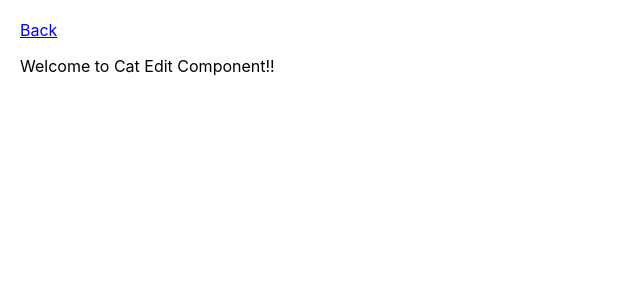
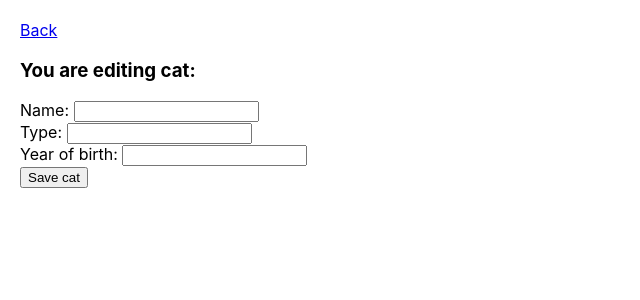
Before and after one commit to RichardHull1966/AnimalsReact, a React (Create React App) app: page /cats/edit/1 in a window 1280 px wide. Shown: the top 300 px of the page, without its empty margins (0-640 px from the left). Built offline with nearby package versions, Linux system fonts and the light colour scheme; no server answers.

Commit message:
form working

```diff
--- a/src/components/cats/cats.component.js
+++ b/src/components/cats/cats.component.js
@@ -24,8 +24,9 @@ export default class Cats extends Component {
                 console.log(error);
             });
     }
-    onEdit = () => {
-        this.setState({referrer: '/cats/edit'})
+    onEdit = (number) => {
+        console.log(number);
+        this.setState({referrer: `/cats/edit/${number}`})
     };
     render() {
         const { referrer, error, isCatsLoaded, cats } = this.state;
@@ -46,7 +47,7 @@ export default class Cats extends Component {
                     <ul>
                         {cats.map(cat => (
                             <li key={cat.id}>
-                                Name: {cat.name} Type: {cat.type}, Year of birth: {cat.yearOfBirth} - <button onClick={this.onEdit}>Edit</button> <button>Delete</button>
+                                Name: {cat.name} Type: {cat.type}, Year of birth: {cat.yearOfBirth} - <button onClick={() => this.onEdit(cat.id)}>Edit</button> <button>Delete</button>
                             </li>
                         ))}
                     </ul>
--- a/src/components/cats/edit.component.js
+++ b/src/components/cats/edit.component.js
@@ -1,12 +1,70 @@
 import React, { Component } from 'react';
 import { Link } from "react-router-dom";
+import axios from "axios";
 
 export default class CatEdit extends Component {
+    constructor(props) {
+        super(props);
+        this.state = {
+            error: null,
+            isCatLoaded: false,
+            referrer: null,
+            cat: {
+                id: 0,
+                name: '',
+                type: '',
+                yearOfBirth: '',
+            }
+        };
+        this.handleChange = this.handleChange.bind(this);
+        this.handleSubmit = this.handleSubmit.bind(this);
+    }
+    componentDidMount() {
+        const { params } = this.props.match;
+        axios.get(`https://localhost:5001/api/cats/${ params.id }`)
+            .then((result) => {
+                this.setState({
+                    isCatLoaded: true,
+                    cat: result.data
+                });
+                console.log(this.state.cat);
+            })
+            .catch(function (error) {
+                console.log(error);
+            });
+    }
+    handleChange(event) {
+        console.log('changed it', event.target.value, event.target.name);
+        this.setState({cat: {...this.state.cat, [event.target.name]: event.target.value}});
+    }
+    handleSubmit(event) {
+        console.log('this.state.cat:', this.state.cat);
+        event.preventDefault();
+    }
     render() {
         return (
           <div>
             <Link to={'/'}>Back</Link>
-        <p>Welcome to Cat Edit Component!!</p>
+            <h3>You are editing cat: {this.state.cat.name}</h3>
+              <div>
+                  <form onSubmit={this.handleSubmit}>
+                      <div>
+                          <label>Name:  </label>
+                          <input type="text" name="name" value={this.state.cat.name} onChange={this.handleChange} />
+                      </div>
+                      <div>
+                          <label>Type: </label>
+                          <input type="text" name="type" value={this.state.cat.type} onChange={this.handleChange} />
+                      </div>
+                      <div>
+                          <label>Year of birth: </label>
+                          <input type="number" name="yearOfBirth" value={this.state.cat.yearOfBirth} onChange={this.handleChange} />
+                      </div>
+                      <div>
+                          <input type="submit" value="Save cat"/>
+                      </div>
+                  </form>
+              </div>
           </div>
         )
     }
--- a/src/components/hamsters/edit.component.js
+++ b/src/components/hamsters/edit.component.js
@@ -3,10 +3,12 @@ import { Link } from "react-router-dom";
 
 export default class HamsterEdit extends Component {
   render() {
+    const { params } = this.props.match;
     return (
       <div>
         <Link to={'/'}>Back</Link>
         <p>Welcome to Hamster Edit Component!!</p>
+          <p>You are editing hamster number { params.id }</p>
       </div>
     )
   }
--- a/src/index.js
+++ b/src/index.js
@@ -12,9 +12,9 @@ const routing = (
     <Router>
         <Route exact path="/" component={Animals} />
         <Route path="/cats/create" component={CatCreate} />
-        <Route path="/cats/edit" component={CatEdit} />
+        <Route path="/cats/edit/:id" component={CatEdit} />
         <Route path="/hamsters/create" component={HamsterCreate} />
-        <Route path="/hamsters/edit" component={HamsterEdit} />
+        <Route path="/hamsters/edit/:id" component={HamsterEdit} />
     </Router>
 );
 
```
Lines whose indentation alone changed are shown as unchanged.
